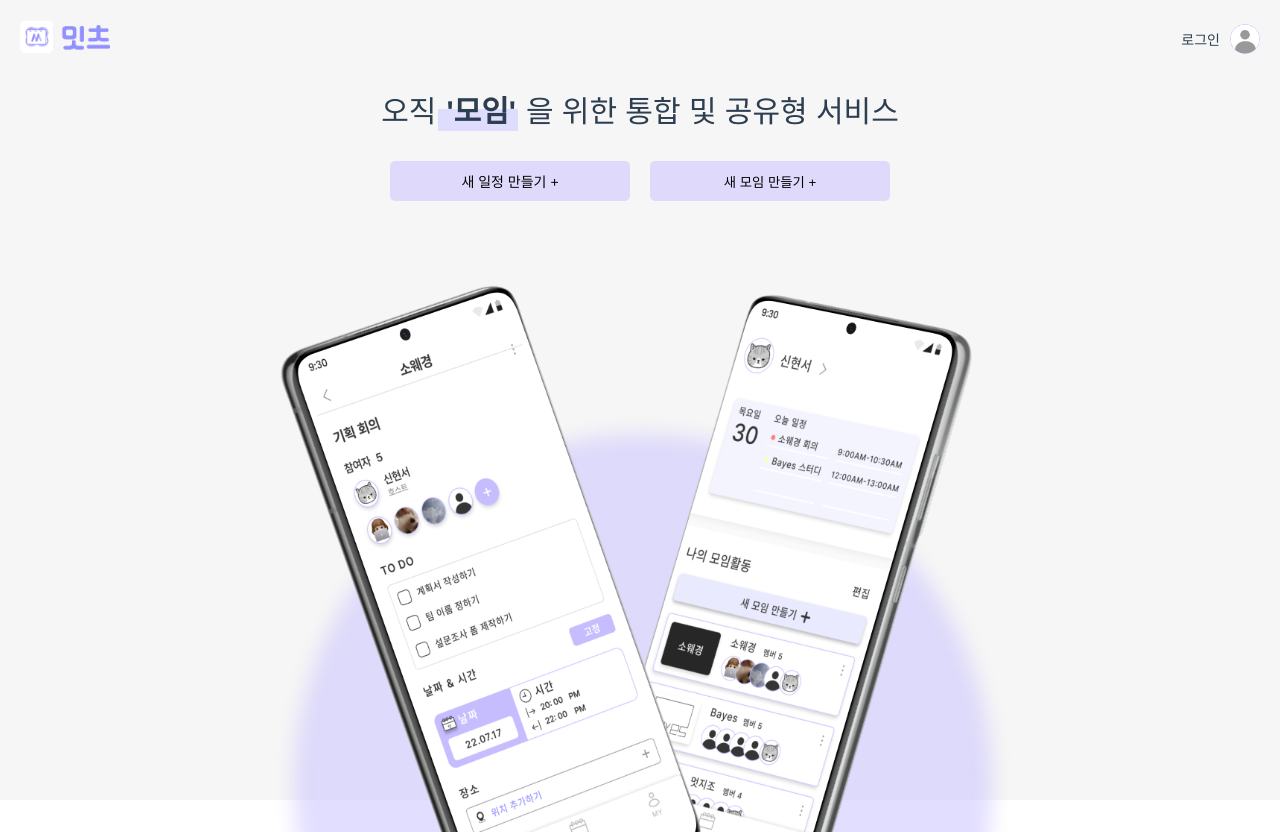
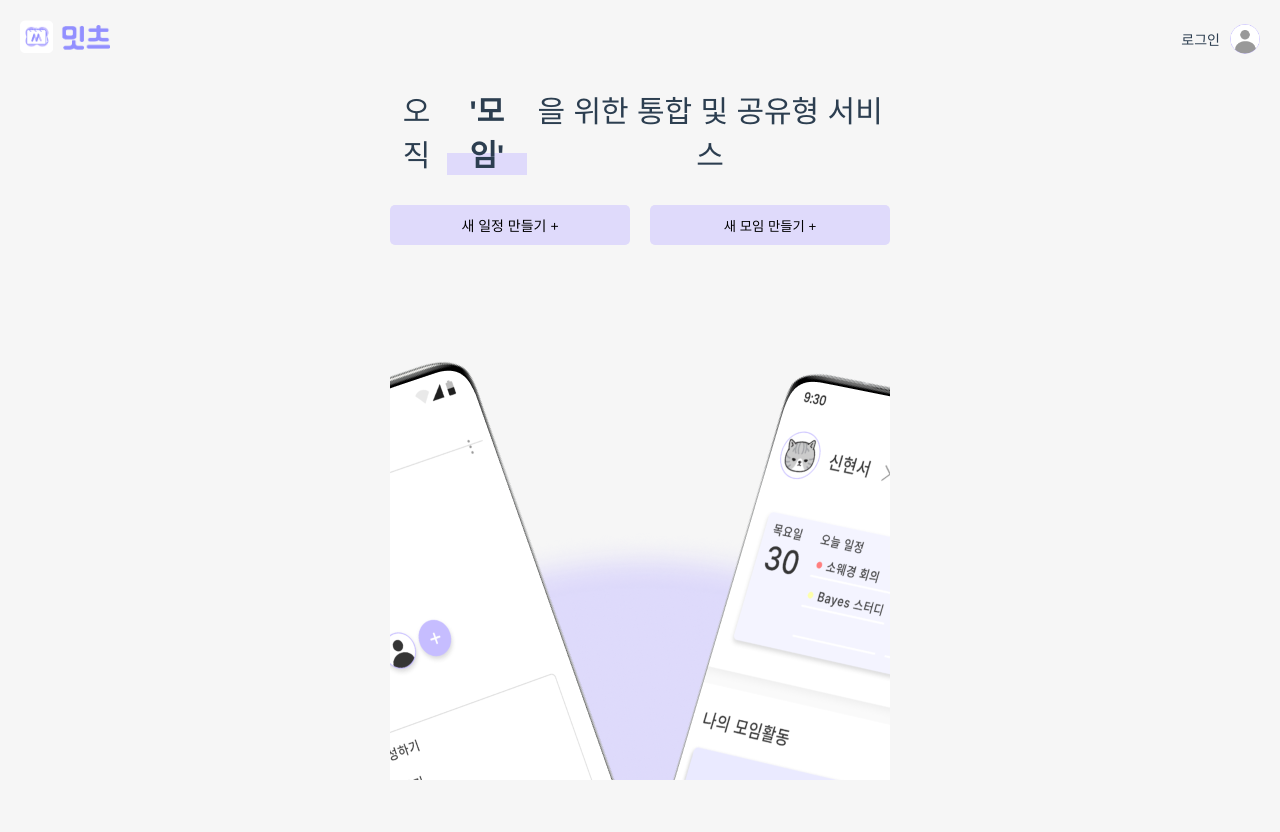
Before and after one commit to sswu-meets/meets-web, a Vue app: page / in a window 1280 px wide. After the commit the page ends 800 px from the top, so only its background shows below. Built offline with nearby package versions, Linux system fonts and the light colour scheme.

Commit message:
fix: 새로고침 시 초기화 문제 해결

```diff
--- a/package.json
+++ b/package.json
@@ -17,7 +17,8 @@
     "core-js": "^3.8.3",
     "vue": "^3.2.13",
     "vue-router": "^4.1.6",
-    "vuex": "^4.1.0"
+    "vuex": "^4.1.0",
+    "vuex-persistedstate": "^4.1.0"
   },
   "devDependencies": {
     "@babel/core": "^7.12.16",
--- a/src/App.vue
+++ b/src/App.vue
@@ -12,12 +12,12 @@
       </div>
     </div>
   </header>
-  <router-view></router-view>
+  <router-view ></router-view>
 </template>
 
 <script>
 import { computed } from 'vue'
-import {useStore} from "vuex"
+import { useStore } from "vuex"
 
 export default {
   name: 'App',
@@ -70,8 +70,8 @@ export default {
 <style>
 :root {
   --color-main-purple: #928FFF;
-  --color-sub-purple: #C6BDFF;
-  --color-light-purple: #DFDDFD;
+  --color-sub-purple: #DFDAFB;
+  --color-light-purple: rgb(223, 218, 251, 0.3);
 }
 
 * {
@@ -96,19 +96,22 @@ input:focus {
 }
 
 #app {
+  display: flex;
+  flex-direction: column;
   width: 100vw;
   height: 100vh;
   font-family: Avenir, Helvetica, Arial, sans-serif;
   -webkit-font-smoothing: antialiased;
   -moz-osx-font-smoothing: grayscale;
   text-align: center;
-  background-color: #F6F6F6;
   color: #2c3e50;
   padding: 20px 20px;
+  gap: 30px;
 }
 
 body {
   margin: 0px;
+  background-color: #F6F6F6;
 }
 
 header {
@@ -116,7 +119,14 @@ header {
   flex-direction: row;
   justify-content: space-between;
   align-items: center;
-  margin-bottom: 30px;
+}
+
+.max-w {
+  width: 100%;
+}
+
+.max-h {
+  height: 100%;
 }
 
 .flex-container {
@@ -150,6 +160,10 @@ header {
 
 .flex-container.a-end {
   align-items: flex-end;
+}
+
+.flex-grow-1 {
+  flex-grow: 1;
 }
 
 .gap-1 {
@@ -207,7 +221,7 @@ header > #user-menu > #profile > img{
   display: flex;
   justify-content: center;
   align-items: center;
-  background-color: #DFDAFB;
+  background-color: var(--color-sub-purple);
   border-radius: 5px;
   color: black;
 }
@@ -222,4 +236,11 @@ header > #user-menu > #profile > img{
   height: 40px;
 }
 
+.sub-purple-card {
+  background-color: var(--color-light-purple);
+  border: 1px solid var(--color-sub-purple);
+  border-radius: 5px;
+  padding: 20px;
+}
+
 </style>
--- a/src/components/Home.vue
+++ b/src/components/Home.vue
@@ -1,6 +1,6 @@
 <template>
-  <div id="home" class="flex-container vertical a-center">
-    <div id="greeting-msg-container" class="font-size-l flex-container horizontal a-end gap-1">
+  <div id="home" class="flex-container vertical a-center flex-grow-1 gap-2">
+    <div id="greeting-msg-container" class="font-size-l flex-container horizontal j-center a-end gap-1">
       <span>오직</span>
       <span class="bold">'모임'</span>
       <span>을 위한 통합 및 공유형 서비스</span>
@@ -14,16 +14,20 @@
 </template>
 
 <script>
+import { computed } from "vue"
+import { useStore } from "vuex"
+
 export default {
   name: 'HelloWorld',
   props: {
-    msg: String
   },
-  created() {
-    console.log("home created");
-  },
-  mounted() {
-    console.log("home mounted");
+  setup () {
+    const store = useStore()
+
+    return {
+      user: computed(() => store.state.user),
+      loginState: computed(() => store.state.loginState),
+    }
   },
   methods: {
   }
@@ -33,14 +37,19 @@ export default {
 <!-- Add "scoped" attribute to limit CSS to this component only -->
 <style scoped>
 #home {
-  height: calc(100vh - 55px);
+  width: 500px;
   overflow: hidden;
+  margin: auto;
+}
+
+#home div {
+  width: 100%;
 }
 
 #greeting-msg-container {
   width: max-content;
   position: relative;
-  margin-bottom: 30px;
+  margin-bottom: 10px;
 }
 
 #greeting-msg-container::before {
@@ -49,7 +58,7 @@ export default {
   position: absolute;
   width: 80px;
   height: 22px;
-  background-color: var(--color-light-purple);
+  background-color: var(--color-sub-purple);
   z-index: 0;
   left: 57px;
 }
@@ -59,7 +68,6 @@ export default {
 }
 
 #mockup-img {
-  width: 750px;
   margin-top: 50px;
 }
 
--- a/src/controller/GoogleLogin.vue
+++ b/src/controller/GoogleLogin.vue
@@ -6,7 +6,7 @@
 </template>
 
 <script>
-import {useStore} from "vuex"
+import { useStore } from "vuex"
 
 export default {
     name: 'GoogleLogin',
--- a/src/store.js
+++ b/src/store.js
@@ -1,20 +1,23 @@
 import { createStore } from "vuex";
 import axios from "axios"
+import createPersistedState from 'vuex-persistedstate';
 
 export default createStore({
+  plugins: [createPersistedState()],
   state: {
     loginState: false,
     user: {
       email: "",
       name: "",
       profile: "",
-    }
+    },
+    scheduleList: []
   },
   getters: {
   },
   mutations: {
     login(state, {email, name, profile}) {
-      state.loginState = true
+      state.loginState = true;
       state.user.email = email;
       state.user.name = name;
       state.user.profile = profile;
@@ -24,7 +27,18 @@ export default createStore({
       state.user.email = "";
       state.user.name = "";
       state.user.profile = "";
-    }
+    },
+    saveSchedule(state, scheduleList) {
+      for (const schedule of scheduleList) {
+        scheduleList.push({
+          scheduleNo: schedule.no,
+          scheduleName: schedule.scheduleName,
+          placeTuneState: schedule.placeTuneState,
+          dateTuneState: schedule.dateTuneState,
+          meetingNo: schedule.meetingNo
+        })
+      }
+    },
   },
   actions: {
     login({commit}, accessToken) {
@@ -43,6 +57,16 @@ export default createStore({
     },
     logout({commit}) {
       commit("logout")
+    },
+    getScheduleList({commit, state}) {
+      axios
+      .get("/user/schedulelist")
+      .then(res => {
+        console.log("일정 정보");
+        console.log(res.data);
+        commit('saveSchedule', res.data);
+      })
+      return state.scheduleList;
     }
   }
 });
```
Also changed, not shown: 1 other file (tests, documents, lock files or other folders).
